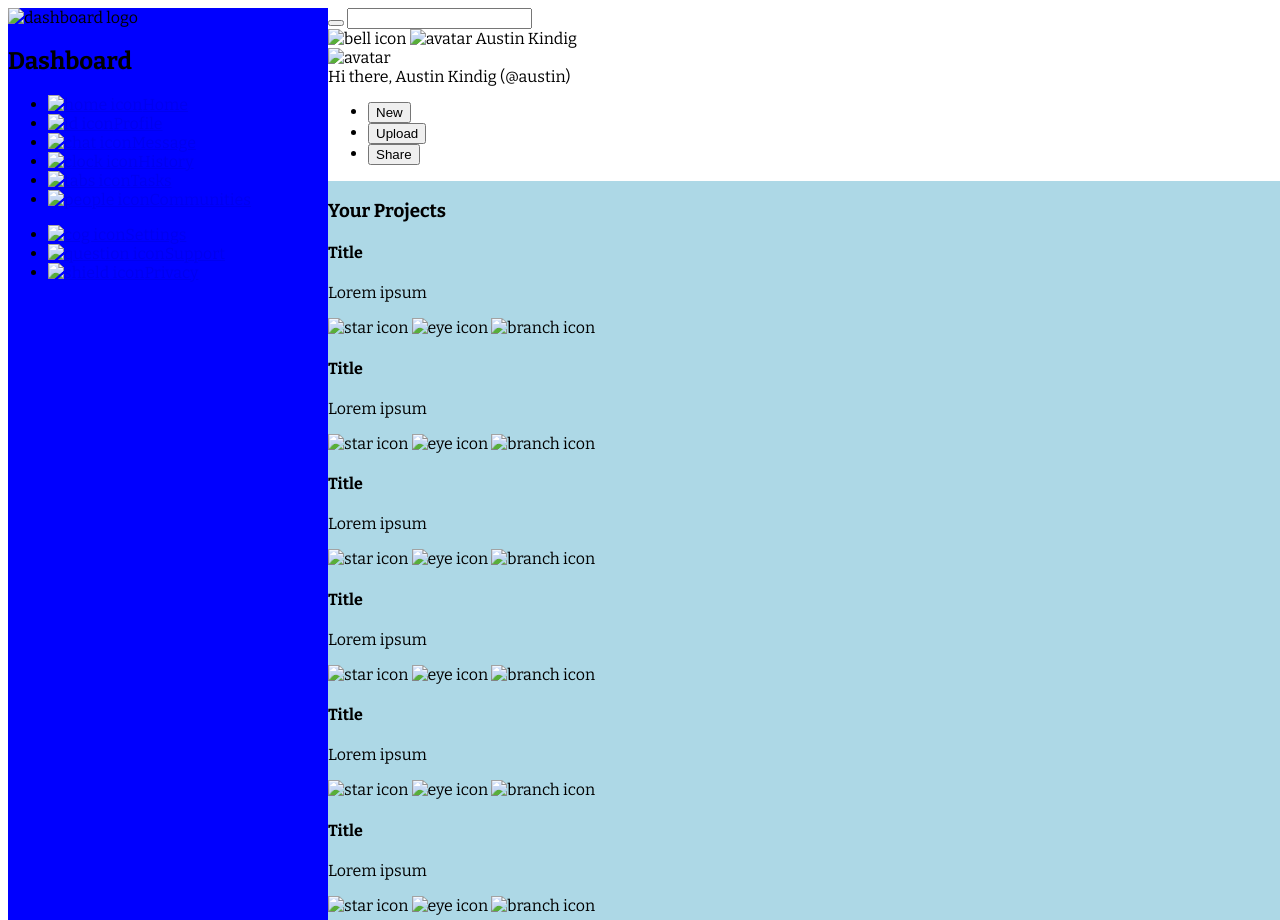
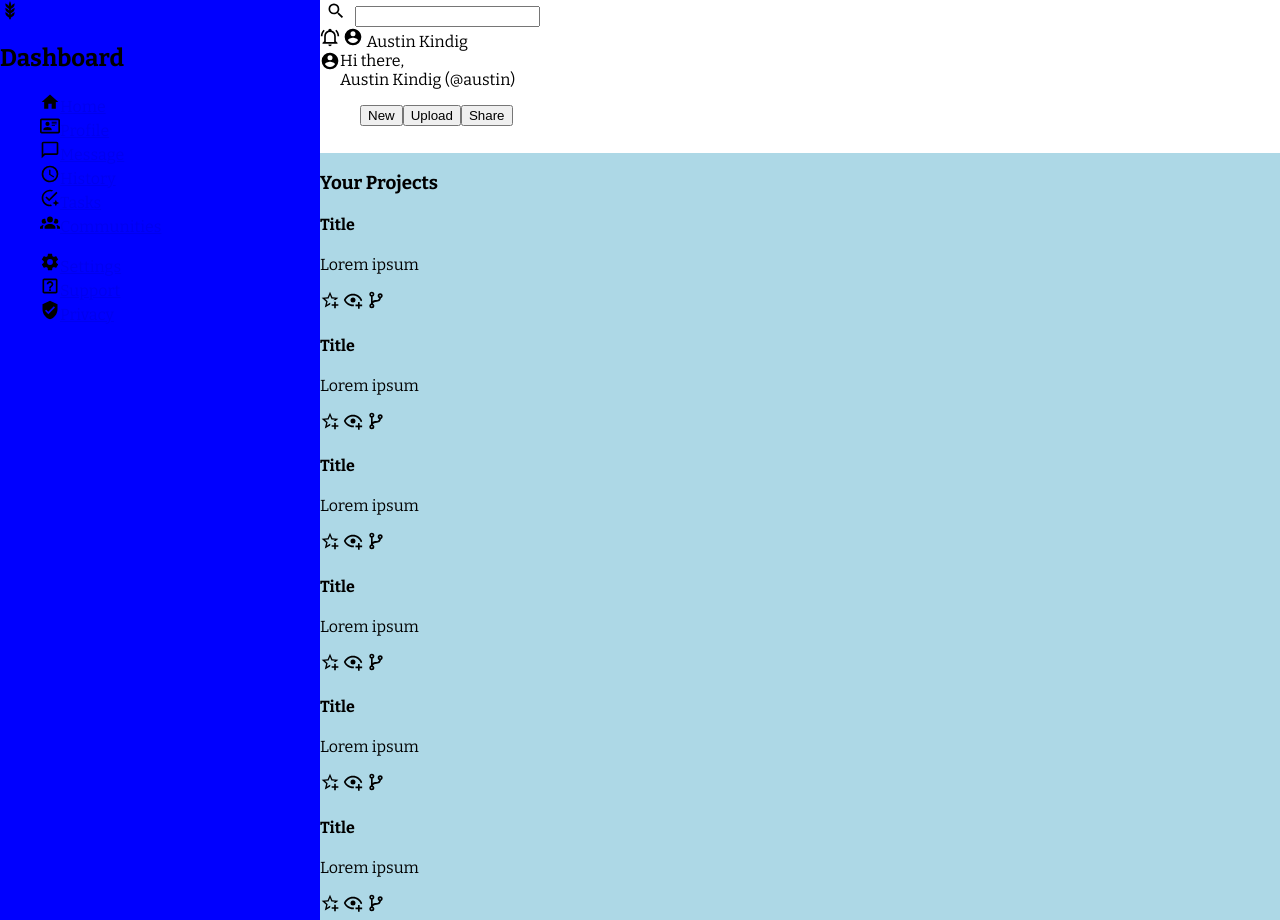
Before and after one commit to Austin-Kindig/top-admin-dashboard, a plain HTML site: page index.html in a window 1280 px wide. Shown: the top 920 px of the page. Drawn offline with nearby package versions, Linux system fonts and the light colour scheme.

Commit message:
provide vector icons

```diff
--- a/index.html
+++ b/index.html
@@ -14,21 +14,21 @@
             <div class="search-row">
                 <div class="left-side">
                     <form action="www.google.com">
-                        <button class="search"></button>
+                        <button type="submit" class="search"><img src="./images/magnify.svg" alt="search"></button>
                         <label for="search">
                             <input type="search" name="search" id="search">
                         </label>
                     </form>
                 </div>
                 <div class="right-side">
-                    <img src="" alt="bell icon">
-                    <img src="" alt="avatar">
+                    <img src="./images/bell.svg" alt="bell icon">
+                    <img src="./images/user.svg" alt="avatar">
                     <span class="user-name">Austin Kindig</span>
                 </div>
             </div>
             <div class="button-row">
                 <div class="left-side">
-                    <img src="" alt="avatar">
+                    <img src="./images/user.svg" alt="avatar">
                     <div class="user-name-main">
                         <span>Hi there,</span>
                         <span>Austin Kindig (@austin)</span>
@@ -45,24 +45,24 @@
         </header>
         <section class="sidebar">
             <div class="logo">
-                <img src="" alt="dashboard logo">
+                <img src="./images/barley.svg" alt="dashboard logo">
                 <h1 class="page">Dashboard</h1>
             </div>
             <div class="main-navigation">
                 <ul>
-                    <li class="navigation"><a href="#"><img src="" alt="home icon"><span>Home</span></a></li>
-                    <li class="navigation"><a href="#"><img src="" alt="id icon"><span>Profile</span></a></li>
-                    <li class="navigation"><a href="#"><img src="" alt="chat icon"><span>Message</span></a></li>
-                    <li class="navigation"><a href="#"><img src="" alt="clock icon"><span>History</span></a></li>
-                    <li class="navigation"><a href="#"><img src="" alt="tabs icon"><span>Tasks</span></a></li>
-                    <li class="navigation"><a href="#"><img src="" alt="people icon"><span>Communities</span></a></li>
+                    <li class="navigation"><a href="#"><img src="./images/home.svg" alt="home icon"><span>Home</span></a></li>
+                    <li class="navigation"><a href="#"><img src="./images/id.svg" alt="id icon"><span>Profile</span></a></li>
+                    <li class="navigation"><a href="#"><img src="./images/message.svg" alt="chat icon"><span>Message</span></a></li>
+                    <li class="navigation"><a href="#"><img src="./images/clock.svg" alt="clock icon"><span>History</span></a></li>
+                    <li class="navigation"><a href="#"><img src="./images/task.svg" alt="tabs icon"><span>Tasks</span></a></li>
+                    <li class="navigation"><a href="#"><img src="./images/people.svg" alt="people icon"><span>Communities</span></a></li>
                 </ul>
             </div>
             <div class="second-navigation">
                 <ul>
-                    <li class="navigation"><a href="#"><img src="" alt="cog icon"><span>Settings</span></a></li>
-                    <li class="navigation"><a href="#"><img src="" alt="question icon"><span>Support</span></a></li>
-                    <li class="navigation"><a href="#"><img src="" alt="shield icon"><span>Privacy</span></a></li>
+                    <li class="navigation"><a href="#"><img src="./images/cog.svg" alt="cog icon"><span>Settings</span></a></li>
+                    <li class="navigation"><a href="#"><img src="./images/question.svg" alt="question icon"><span>Support</span></a></li>
+                    <li class="navigation"><a href="#"><img src="./images/shield.svg" alt="shield icon"><span>Privacy</span></a></li>
                 </ul>
             </div>
         </section>
@@ -76,9 +76,9 @@
                             <p>Lorem ipsum</p>
                         </div>
                         <div class="link-row">
-                            <img src="" alt="star icon" class="star">
-                            <img src="" alt="eye icon" class="eye">
-                            <img src="" alt="branch icon" class="branch">
+                            <img src="./images/star.svg" alt="star icon" class="star">
+                            <img src="./images/eye.svg" alt="eye icon" class="eye">
+                            <img src="./images/branch.svg" alt="branch icon" class="branch">
                         </div>
                     </div>
                     <div class="project-card">
@@ -87,9 +87,9 @@
                             <p>Lorem ipsum</p>
                         </div>
                         <div class="link-row">
-                            <img src="" alt="star icon" class="star">
-                            <img src="" alt="eye icon" class="eye">
-                            <img src="" alt="branch icon" class="branch">
+                            <img src="./images/star.svg" alt="star icon" class="star">
+                            <img src="./images/eye.svg" alt="eye icon" class="eye">
+                            <img src="./images/branch.svg" alt="branch icon" class="branch">
                         </div>
                     </div>
                     <div class="project-card">
@@ -98,9 +98,9 @@
                             <p>Lorem ipsum</p>
                         </div>
                         <div class="link-row">
-                            <img src="" alt="star icon" class="star">
-                            <img src="" alt="eye icon" class="eye">
-                            <img src="" alt="branch icon" class="branch">
+                            <img src="./images/star.svg" alt="star icon" class="star">
+                            <img src="./images/eye.svg" alt="eye icon" class="eye">
+                            <img src="./images/branch.svg" alt="branch icon" class="branch">
                         </div>
                     </div>
                     <div class="project-card">
@@ -109,9 +109,9 @@
                             <p>Lorem ipsum</p>
                         </div>
                         <div class="link-row">
-                            <img src="" alt="star icon" class="star">
-                            <img src="" alt="eye icon" class="eye">
-                            <img src="" alt="branch icon" class="branch">
+                            <img src="./images/star.svg" alt="star icon" class="star">
+                            <img src="./images/eye.svg" alt="eye icon" class="eye">
+                            <img src="./images/branch.svg" alt="branch icon" class="branch">
                         </div>
                     </div>
                     <div class="project-card">
@@ -120,9 +120,9 @@
                             <p>Lorem ipsum</p>
                         </div>
                         <div class="link-row">
-                            <img src="" alt="star icon" class="star">
-                            <img src="" alt="eye icon" class="eye">
-                            <img src="" alt="branch icon" class="branch">
+                            <img src="./images/star.svg" alt="star icon" class="star">
+                            <img src="./images/eye.svg" alt="eye icon" class="eye">
+                            <img src="./images/branch.svg" alt="branch icon" class="branch">
                         </div>
                     </div>
                     <div class="project-card">
@@ -131,9 +131,9 @@
                             <p>Lorem ipsum</p>
                         </div>
                         <div class="link-row">
-                            <img src="" alt="star icon" class="star">
-                            <img src="" alt="eye icon" class="eye">
-                            <img src="" alt="branch icon" class="branch">
+                            <img src="./images/star.svg" alt="star icon" class="star">
+                            <img src="./images/eye.svg" alt="eye icon" class="eye">
+                            <img src="./images/branch.svg" alt="branch icon" class="branch">
                         </div>
                     </div>
                 </div>
@@ -158,7 +158,34 @@
             <div class="trending">
                 <h3>Trending</h3>
                 <div class="trending-card">
-
+                    <div class="trending-item">
+                        <img src="./images/user.svg" alt="trending icon">
+                        <div class="trend-info">
+                            <span>@tegan</span>
+                            <span>World Peace Builder</span>
+                        </div>
+                    </div>
+                    <div class="trending-item">
+                        <img src="./images/user.svg" alt="trending icon">
+                        <div class="trend-info">
+                            <span>@morgan</span>
+                            <span>Super Cool Project</span>
+                        </div>
+                    </div>
+                    <div class="trending-item">
+                        <img src="./images/user.svg" alt="trending icon">
+                        <div class="trend-info">
+                            <span>@kendall</span>
+                            <span>Life Changing App</span>
+                        </div>
+                    </div>
+                    <div class="trending-item">
+                        <img src="./images/user.svg" alt="trending icon">
+                        <div class="trend-info">
+                            <span>@alex</span>
+                            <span>No Traffic Maker</span>
+                        </div>
+                    </div>
                 </div>
             </div>
         </main>
--- a/styles.css
+++ b/styles.css
@@ -1,7 +1,21 @@
 @import url('https://fonts.googleapis.com/css2?family=Bitter:wght@400;700&display=swap');
 body {
     font-family: Bitter, 'Times New Roman', Times, serif;
+    margin: 0;
 }
+img {
+    height: 20px;
+    width: 20px;
+}
+form > button {
+    border: none;
+    background: transparent;
+}
+
+ul {
+    list-style-type: none;
+}
+
 .container {
     display: grid;
     grid-template-columns: 1fr 3fr;
@@ -11,6 +25,9 @@ body {
 }
 
 .header {
+    display: grid;
+    grid-template-columns: 1fr;
+    grid-template-rows: 1fr 2fr;
     grid-column: 2;
     grid-row: 1;
     background-color: white;
@@ -18,8 +35,20 @@ body {
 .search-row {
 
 }
+
 .button-row {
 
+}
+
+.button-row > .left-side {
+    display: flex;
+}
+.user-name-main {
+    display: flex;
+    flex-direction: column;
+}
+.right-side > ul {
+    display: flex;
 }
 
 .sidebar {
```
Also changed, not shown: images/barley.svg (added), images/bell.svg (added), images/branch.svg (added), images/clock.svg (added), images/cog.svg (added), images/eye.svg (added), images/home.svg (added), images/id.svg (added), images/magnify.svg (added), images/message.svg (added), images/people.svg (added), images/question.svg (added), images/shield.svg (added), images/star.svg (added), 2 more files.
